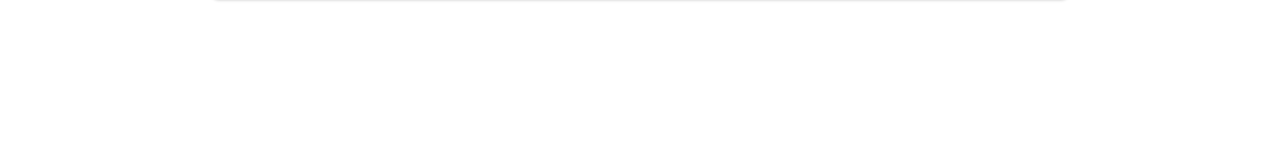
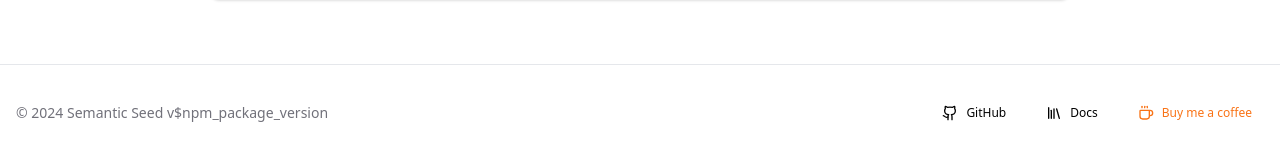
Before and after one commit to DDecoene/semantic-seed, a React (Vite) app: page /semantic-seed/generator in a window 1280 px wide. Shown: the part 1084-1242 px from the top of the page. Before the commit the page ends 1148 px from the top, so only its background shows below. Built offline with nearby package versions, Linux system fonts and the light colour scheme; no server answers; what bitcoinjs-lib would draw is missing.

Commit message:
feat: added footer and donate link

```diff
--- a/src/App.tsx
+++ b/src/App.tsx
@@ -2,6 +2,7 @@ import { BrowserRouter as Router, Routes, Route } from 'react-router-dom';
 import SentenceGenerator from '@/components/SentenceGenerator';
 import LandingPage from '@/components/LandingPage';
 import Header from '@/components/Header';
+import Footer from '@/components/Footer';
 
 function App() {
   return (
@@ -18,6 +19,7 @@ function App() {
             } />
           </Routes>
         </main>
+        <Footer />
       </div>
     </Router>
   );
--- /dev/null
+++ b/src/components/Footer.tsx
@@ -0,0 +1,60 @@
+import { Github, Library, Coffee } from "lucide-react";
+import { Button } from "@/components/ui/button";
+
+const Footer = () => {
+  const version = import.meta.env.VITE_APP_VERSION || "dev";
+
+  return (
+    <footer className="border-t bg-background/95 backdrop-blur supports-[backdrop-filter]:bg-background/60">
+      <div className="container mx-auto px-4 py-8">
+        <div className="flex flex-col md:flex-row justify-between items-center gap-4">
+          <div className="flex items-center gap-4">
+            <p className="text-sm text-muted-foreground">
+              © {new Date().getFullYear()} Semantic Seed v{version}
+            </p>
+          </div>
+
+          <div className="flex items-center gap-4">
+            <Button variant="ghost" size="sm" asChild>
+              <a
+                href="https://github.com/ddecoene/semantic-seed"
+                target="_blank"
+                rel="noopener noreferrer"
+                className="gap-2"
+              >
+                <Github size={16} />
+                <span className="hidden sm:inline">GitHub</span>
+              </a>
+            </Button>
+
+            <Button variant="ghost" size="sm" asChild>
+              <a
+                href="https://github.com/ddecoene/semantic-seed/wiki"
+                target="_blank"
+                rel="noopener noreferrer"
+                className="gap-2"
+              >
+                <Library size={16} />
+                <span className="hidden sm:inline">Docs</span>
+              </a>
+            </Button>
+
+            <Button variant="ghost" size="sm" asChild>
+              <a
+                href="https://ko-fi.com/ddecoene"
+                target="_blank"
+                rel="noopener noreferrer"
+                className="gap-2 text-orange-500 hover:text-orange-600"
+              >
+                <Coffee size={16} />
+                <span className="hidden sm:inline">Buy me a coffee</span>
+              </a>
+            </Button>
+          </div>
+        </div>
+      </div>
+    </footer>
+  );
+};
+
+export default Footer;
```
